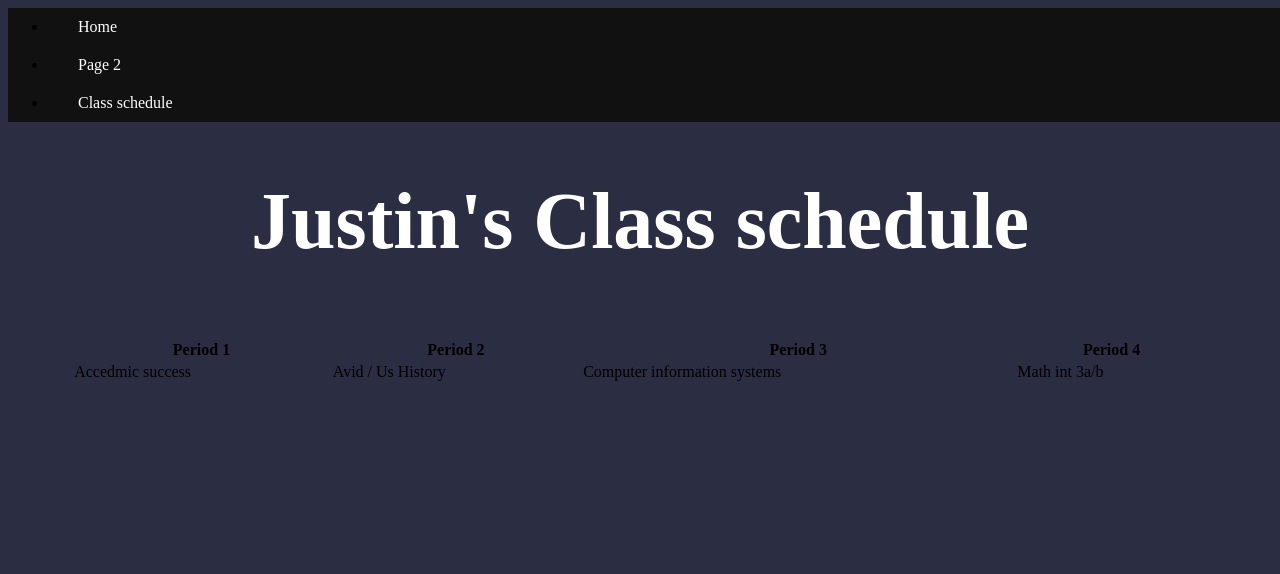
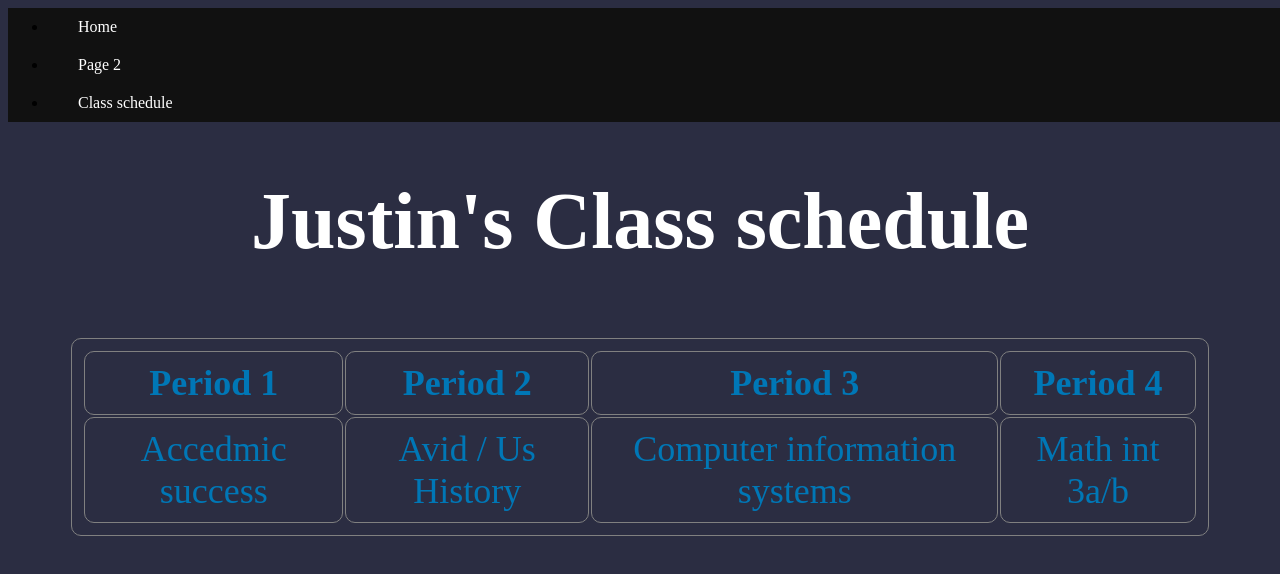
Before and after one commit to WVCS/index-JustinFiller, a plain HTML site: page table.html in a window 1280 px wide. Shown: the top 574 px of the page. Drawn offline with Linux system fonts and the light colour scheme.

Commit message:
added table css

```diff
--- a/style.css
+++ b/style.css
@@ -38,3 +38,17 @@ li a:hover{
   text-decoration: none;
   padding: 20px 50px;
 }
+table, th, td {
+  color: #0077b6;
+  border: 1px solid black;
+  padding: 10px;
+  font-size: 150%;
+  border-radius: 10px;
+  border-color: gray;
+  float: center;
+  text-align: center;
+}
+th:hover {
+  background-color: #D6EEEE;}
+td:hover {
+  background-color: #D6EEEE;}
```
